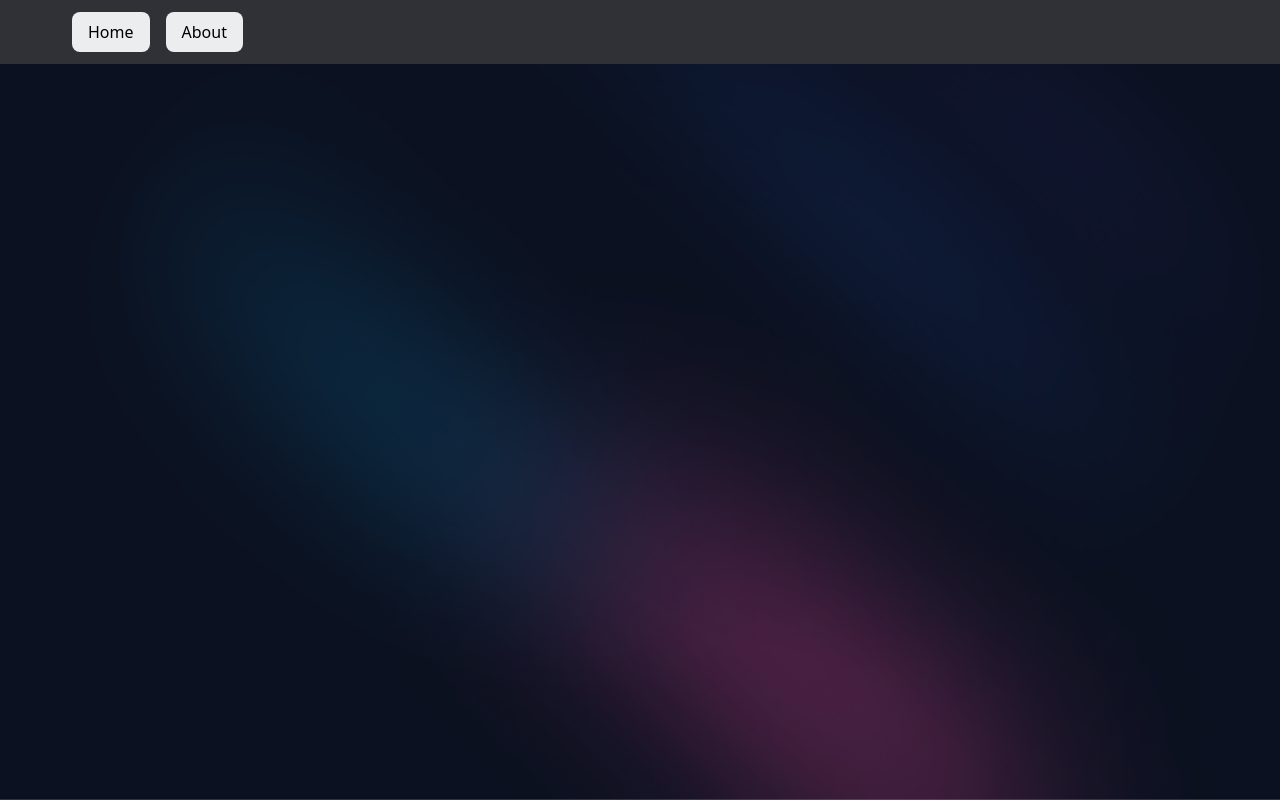
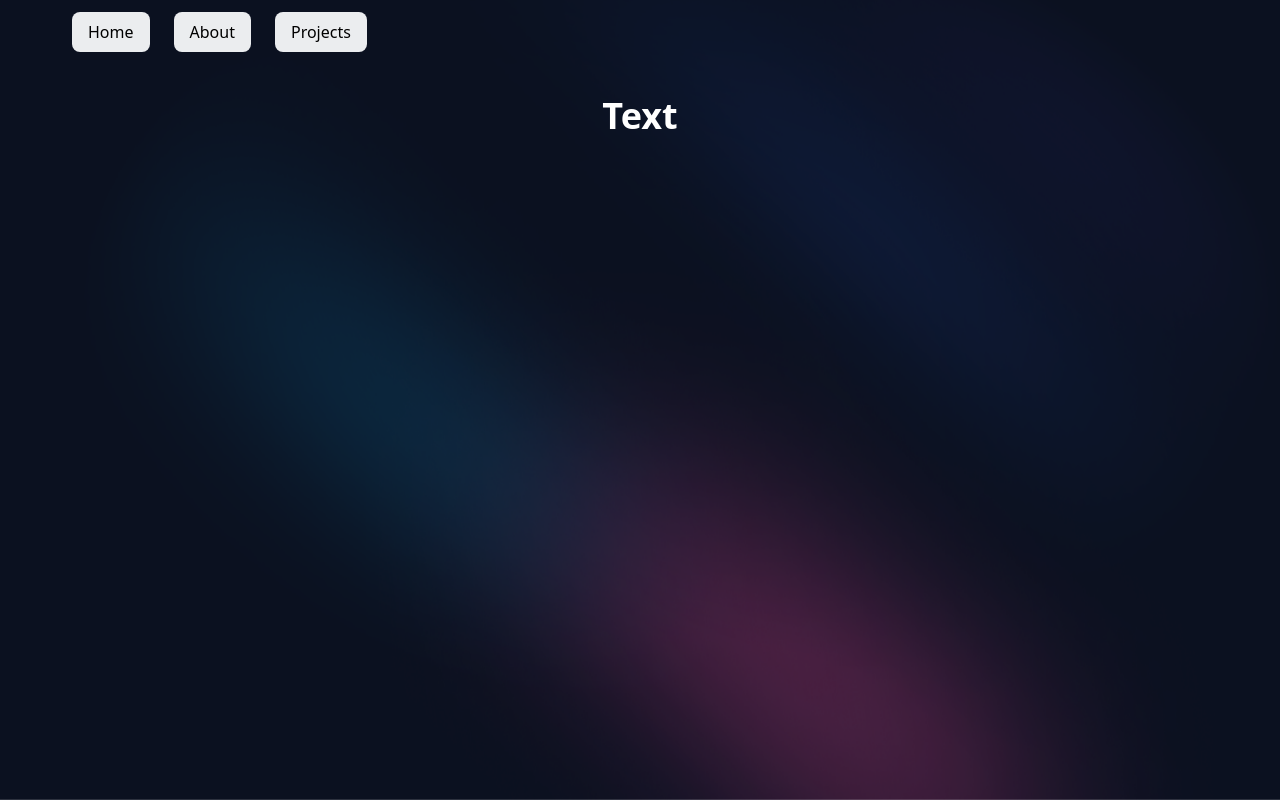
Before and after one commit to Sam772/Sam772.github.io, a React (Create React App) app: page /projects in a window 1280 px wide. Before the commit this address had no page. Built offline with nearby package versions, Linux system fonts and the light colour scheme.

Commit message:
removed navbar background and added projects page

```diff
--- a/src/App.js
+++ b/src/App.js
@@ -4,6 +4,7 @@ import { BrowserRouter as Router, Route, Routes } from "react-router-dom";
 import Navbar from './components/navbar';
 import Home from './pages/home';
 import About from './pages/about';
+import Projects from './pages/projects';
 
 function App() {
   return (
@@ -12,8 +13,9 @@ function App() {
         <div className="absolute h-full w-full bg-[url('/beams.png')] bg-cover bg-center bg-fixed">
           <Navbar />
           <Routes>
+            <Route exact path = "/" element = {<Home />} />
             <Route path = "/about" element = {<About />} />
-            <Route exact path = "/" element = {<Home />} />
+            <Route path = "/projects" element = {<Projects />} />
           </Routes>
         </div>
       </Router>
--- a/src/components/navbar.tsx
+++ b/src/components/navbar.tsx
@@ -4,12 +4,11 @@ import { Link } from 'react-router-dom';
 function Navbar() {
     return (
       <div>
-        <nav className="bg-gray-800">
           <div className="max-w-7xl mx-auto px-4 sm:px-6 lg:px-8">
             <div className="flex items-center justify-between h-16">
               <div className="flex items-center">
                 <div className="hidden md:block">
-                  <div className="ml-10 flex items-baseline space-x-4">
+                  <div className="ml-10 flex items-baseline space-x-6">
                     <div className='group [transform:translateZ(0)] px-4 py-2 rounded-lg overflow-hidden bg-gray-200 relative before:absolute before:bg-slate-500 before:top-1/2 before:left-1/2 before:h-8 before:w-8 before:-translate-y-1/2 before:-translate-x-1/2 before:rounded-full before:scale-[0] before:opacity-0 hover:before:scale-[6] hover:before:opacity-100 before:transition before:ease-in-out before:duration-500'>
                       <Link to ="/" className="relative z-0 text-black group-hover:text-gray-400 transition ease-in-out duration-500">
                         Home
@@ -18,6 +17,11 @@ function Navbar() {
                     <div className='group [transform:translateZ(0)] px-4 py-2 rounded-lg overflow-hidden bg-gray-200 relative before:absolute before:bg-slate-500 before:top-1/2 before:left-1/2 before:h-8 before:w-8 before:-translate-y-1/2 before:-translate-x-1/2 before:rounded-full before:scale-[0] before:opacity-0 hover:before:scale-[6] hover:before:opacity-100 before:transition before:ease-in-out before:duration-500'>
                       <Link to ="/about" className="relative z-0 text-black group-hover:text-gray-400 transition ease-in-out duration-500">
                         About
+                      </Link>
+                    </div>
+                    <div className='group [transform:translateZ(0)] px-4 py-2 rounded-lg overflow-hidden bg-gray-200 relative before:absolute before:bg-slate-500 before:top-1/2 before:left-1/2 before:h-8 before:w-8 before:-translate-y-1/2 before:-translate-x-1/2 before:rounded-full before:scale-[0] before:opacity-0 hover:before:scale-[6] hover:before:opacity-100 before:transition before:ease-in-out before:duration-500'>
+                      <Link to ="/projects" className="relative z-0 text-black group-hover:text-gray-400 transition ease-in-out duration-500">
+                        Projects
                       </Link>
                     </div>
                   </div>
@@ -34,7 +38,6 @@ function Navbar() {
               </div>
             </div>
           </div>
-        </nav>
       </div>
     );
   }
--- /dev/null
+++ b/src/pages/projects/index.tsx
@@ -0,0 +1,18 @@
+import React from 'react'
+
+const Projects = () => {
+  return (
+    <div>
+    <p className='mt-8
+                text-white
+                  text-center
+                  text-3xl
+                  font-semibold
+                  sm:text-4xl'
+      >Text
+    </p>
+  </div>
+  )
+}
+
+export default Projects
```
Also changed, not shown: src/pages/about/index.tsx (+8 -1 lines), src/pages/home/index.tsx (+8 -1 lines).
